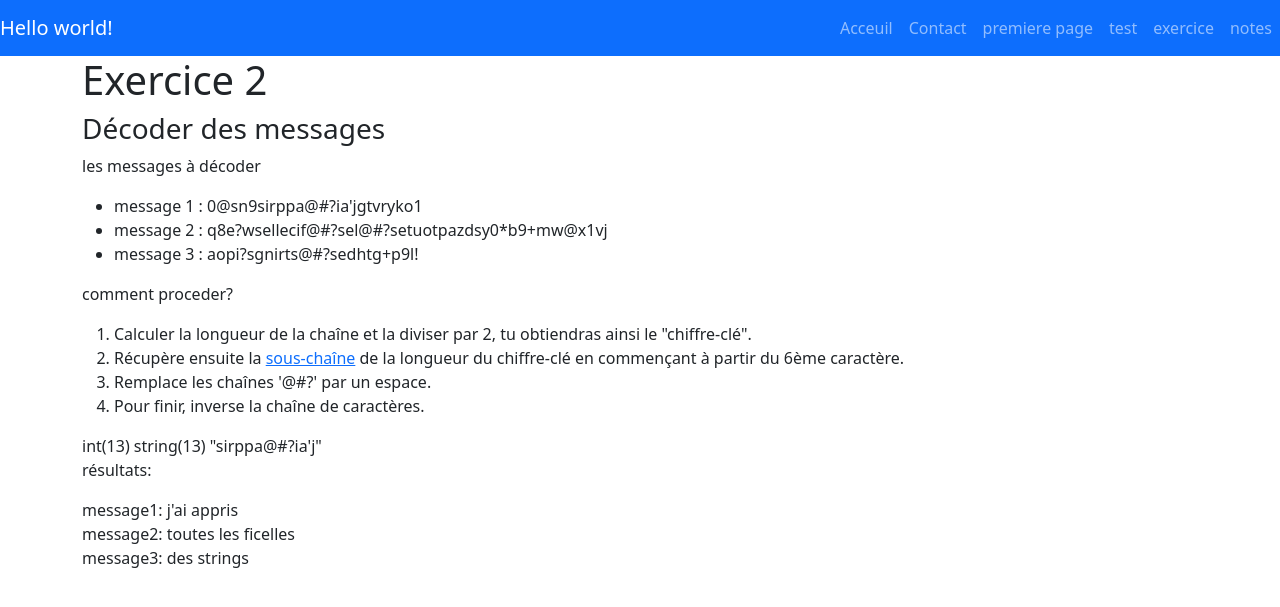
After one commit to nanouchee/PHP-apprentissage, a PHP site: page /Exercice2.php in a window 1280 px wide. The commit adds this page. Shown: the top 607 px of the page. Run offline with PHP 8.4, Linux system fonts and the light colour scheme.

Commit message:
exercice 2 done

```diff
--- /dev/null
+++ b/Exercice2.php
@@ -0,0 +1,76 @@
+<!DOCTYPE html>
+<html lang="fr">
+
+  <head>
+    <meta charset="utf-8">
+    <meta name="viewport" content="width=device-width, initial-scale=1">
+
+    <link rel="stylesheet" href="/css/bootstrap.min.css">
+     <link href="/Exercice2.php">
+    <title>exercice 2 </title>
+  </head>
+  <body>
+    <?php include("./partial/_navBar.php"); ?>
+    <div class="container">
+
+    <h1>Exercice 2</h1>
+        <h3>Décoder des messages</h3>
+        <p>les messages à décoder</p>
+        <?php
+        $message1 = "0@sn9sirppa@#?ia'jgtvryko1";
+        $message2 = "q8e?wsellecif@#?sel@#?setuotpazdsy0*b9+mw@x1vj";
+        $message3 = "aopi?sgnirts@#?sedhtg+p9l!";
+        ?>
+        <ul>
+            <li>message 1 : <?php echo $message1; ?></li>
+            <li>message 2 : <?php echo $message2; ?></li>
+            <li>message 3 : <?php echo $message3; ?></li>
+        </ul>
+        <p>comment proceder?</p>
+        <ol>
+            <li>Calculer la longueur de la chaîne et la diviser par 2, tu obtiendras ainsi le "chiffre-clé".</li>
+            <li>Récupère ensuite la <a href="https://www.php.net/manual/fr/function.substr.php">sous-chaîne</a> de la longueur du chiffre-clé en commençant à partir du 6ème caractère.</li>
+            <li>Remplace les chaînes '@#?' par un espace.</li>
+            <li>Pour finir, inverse la chaîne de caractères.</li>
+        </ol>
+        <?php
+        /**
+         * pour la division, un code à tester:
+         * $number = 50;
+         * $result = 50 / 2;
+         * echo $result;
+         */
+
+        //we search for the key
+        $key =strlen($message1) / 2;
+        var_dump($key);
+        //we look after the sub string with key
+        $subString = substr( $message1, 5, $key);
+        var_dump($subString);
+        //we replace @#? by some spaces
+        $messageWithSpaces = str_replace("@#?"," ", $subString);
+        //we reverse the string
+        $decodedMessage1= strrev($messageWithSpaces);
+
+         $key =strlen($message2) / 2;
+         $subString = substr( $message2, 5, $key);
+         $messageWithSpaces = str_replace("@#?"," ", $subString);
+         $decodedMessage2= strrev($messageWithSpaces);
+
+
+         $key =strlen($message3) / 2;
+         $subString = substr( $message3, 5, $key);
+         $messageWithSpaces = str_replace("@#?"," ", $subString);
+         $decodedMessage3= strrev($messageWithSpaces);
+        ?>
+        <p>résultats:</p>
+        <p>message1: <?php echo $decodedMessage1 ?><br>
+            message2: <?php echo $decodedMessage2 ?><br>
+            message3: <?php echo $decodedMessage3 ?><br>
+        </p>
+
+
+    <script src="/js/bootstrap.bundle.min.js"></script>
+
+  </body>
+</html>
```
Also changed, not shown: contact.php (+16 -0 lines), premierePage.php (+25 -0 lines), test.php (+37 -1 lines), README.md.
